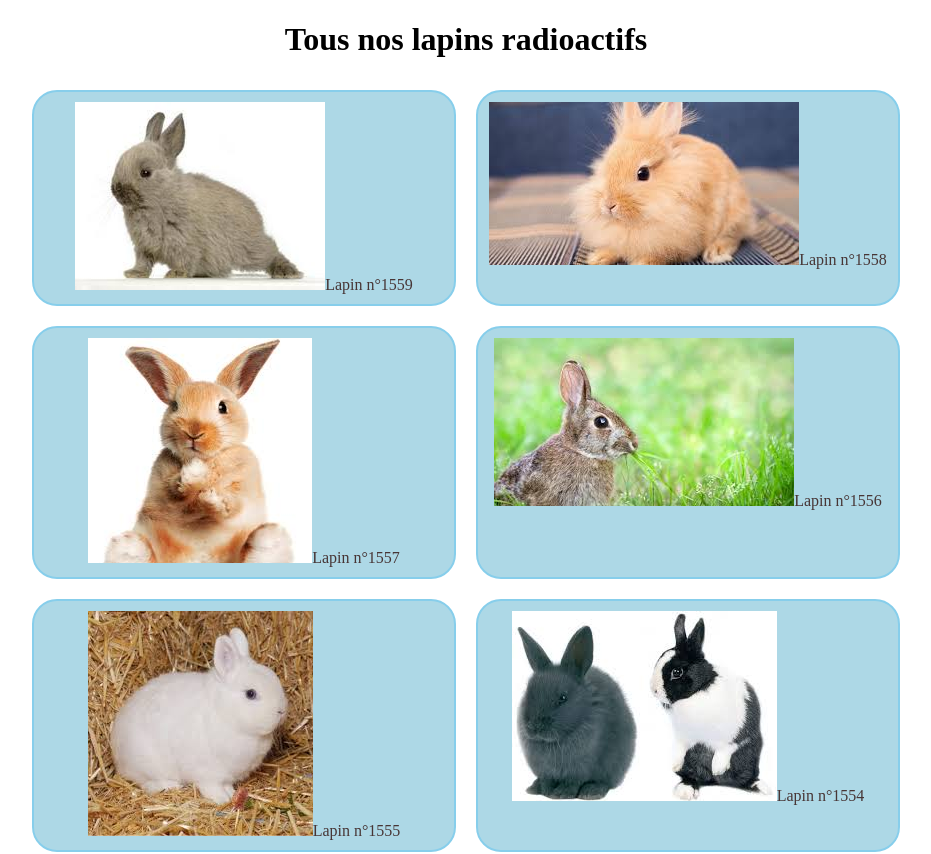
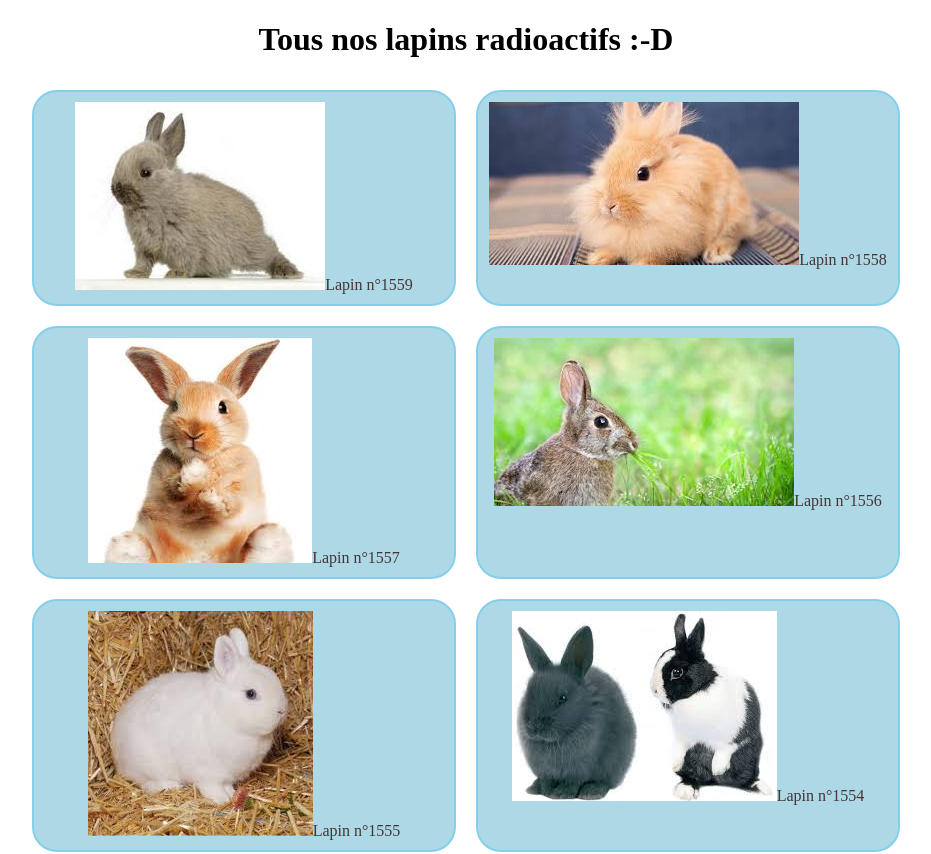
Before and after one commit to jponcy/poei_mars_2018_git, an Angular app: page / in a window 1280 px wide. Shown: the top 854 px of the page, without its empty margins (174-1105 px from the left). Built offline with nearby package versions, Linux system fonts and the light colour scheme.

Commit message:
Ma touche personnelle

```diff
--- a/src/app/app.component.html
+++ b/src/app/app.component.html
@@ -1,7 +1,7 @@
 <!--The content below is only a placeholder and can be replaced.-->
 <div style="text-align:center">
   <h1>
-    Tous nos lapins radioactifs
+    Tous nos lapins radioactifs :-D
   </h1>
 
 <!-- section>(article>img{Lapin n°$$@-1548})*12 -->
```
